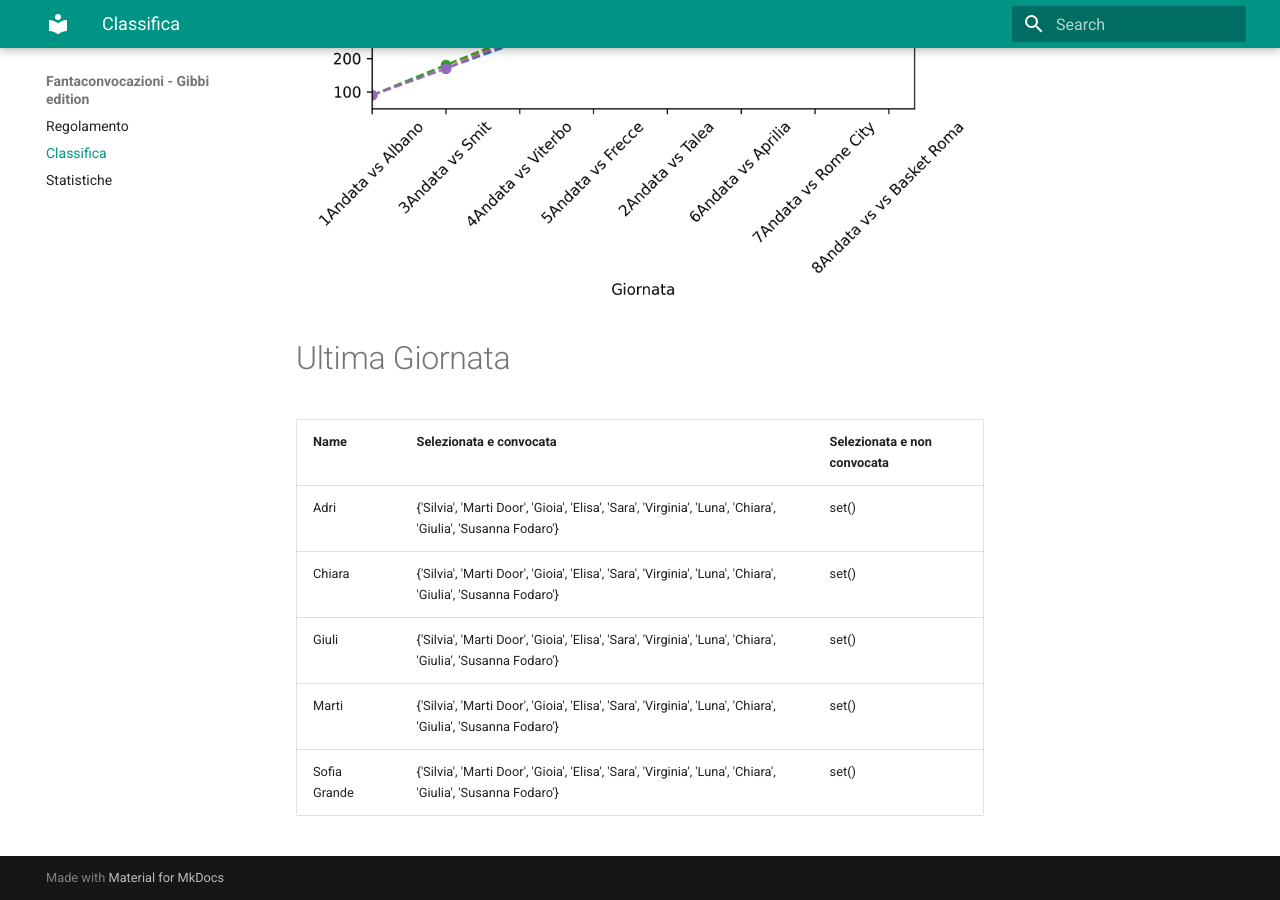
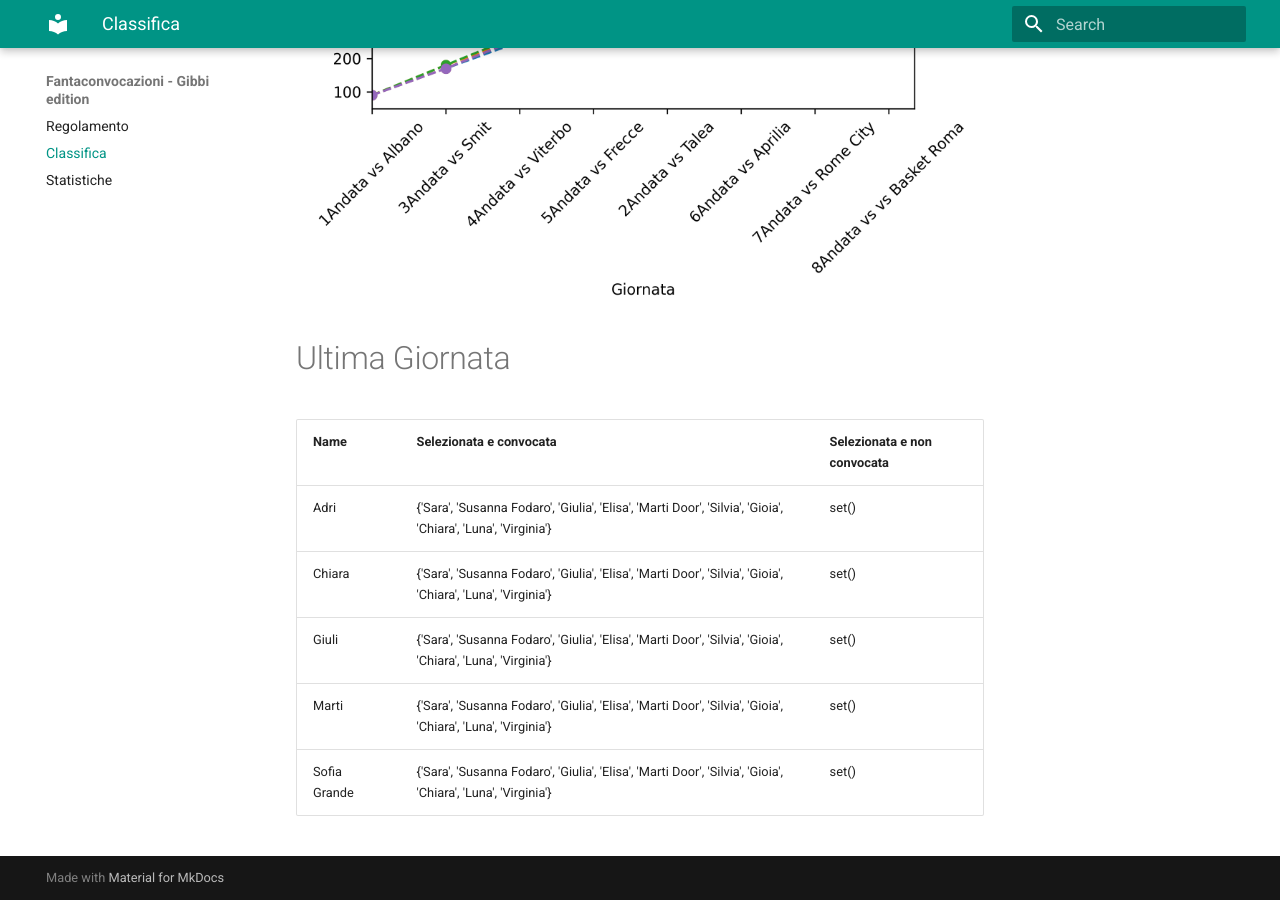
Before and after one commit to martinig94/fantagibbi, an MkDocs documentation site: the page built from docs/Classifica.md, in a window 1280 px wide and 900 px high, scrolled down 810 px. Built offline with MkDocs 1.6.1 and Material for MkDocs 9.7.7, drawn with Linux system fonts in a browser that asks for light colours.

Commit message:
Auto-update from main.py

```diff
--- a/docs/Classifica.md
+++ b/docs/Classifica.md
@@ -18,9 +18,9 @@
 <!-- START_TABLE CORRECT -->
 | Name         | Selezionata e convocata                                                                                      | Selezionata e non convocata   |
 |:-------------|:-------------------------------------------------------------------------------------------------------------|:------------------------------|
-| Adri         | {'Silvia', 'Marti Door', 'Gioia', 'Elisa', 'Sara', 'Virginia', 'Luna', 'Chiara', 'Giulia', 'Susanna Fodaro'} | set()                         |
-| Chiara       | {'Silvia', 'Marti Door', 'Gioia', 'Elisa', 'Sara', 'Virginia', 'Luna', 'Chiara', 'Giulia', 'Susanna Fodaro'} | set()                         |
-| Giuli        | {'Silvia', 'Marti Door', 'Gioia', 'Elisa', 'Sara', 'Virginia', 'Luna', 'Chiara', 'Giulia', 'Susanna Fodaro'} | set()                         |
-| Marti        | {'Silvia', 'Marti Door', 'Gioia', 'Elisa', 'Sara', 'Virginia', 'Luna', 'Chiara', 'Giulia', 'Susanna Fodaro'} | set()                         |
-| Sofia Grande | {'Silvia', 'Marti Door', 'Gioia', 'Elisa', 'Sara', 'Virginia', 'Luna', 'Chiara', 'Giulia', 'Susanna Fodaro'} | set()                         |
+| Adri         | {'Sara', 'Susanna Fodaro', 'Giulia', 'Elisa', 'Marti Door', 'Silvia', 'Gioia', 'Chiara', 'Luna', 'Virginia'} | set()                         |
+| Chiara       | {'Sara', 'Susanna Fodaro', 'Giulia', 'Elisa', 'Marti Door', 'Silvia', 'Gioia', 'Chiara', 'Luna', 'Virginia'} | set()                         |
+| Giuli        | {'Sara', 'Susanna Fodaro', 'Giulia', 'Elisa', 'Marti Door', 'Silvia', 'Gioia', 'Chiara', 'Luna', 'Virginia'} | set()                         |
+| Marti        | {'Sara', 'Susanna Fodaro', 'Giulia', 'Elisa', 'Marti Door', 'Silvia', 'Gioia', 'Chiara', 'Luna', 'Virginia'} | set()                         |
+| Sofia Grande | {'Sara', 'Susanna Fodaro', 'Giulia', 'Elisa', 'Marti Door', 'Silvia', 'Gioia', 'Chiara', 'Luna', 'Virginia'} | set()                         |
 <!-- END_TABLE CORRECT -->
```
